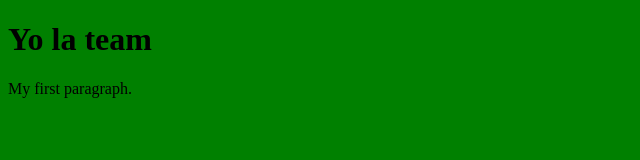
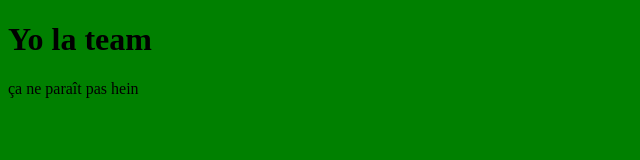
Before and after one commit to Nicolas-Mida/git-introduction, a plain HTML site: page index.html in a window 1280 px wide. Shown: the full height of the page, 0-640 px from the left. Drawn offline with Linux system fonts and the light colour scheme.

Commit message:
modifie index

```diff
--- a/index.html
+++ b/index.html
@@ -3,7 +3,7 @@
 <body style ="background-color:green;">
 
 <h1>Yo la team</h1>
-<p>My first paragraph.</p>
+<p>ça ne paraît pas hein</p>
 
 </body>
 </html>
```
